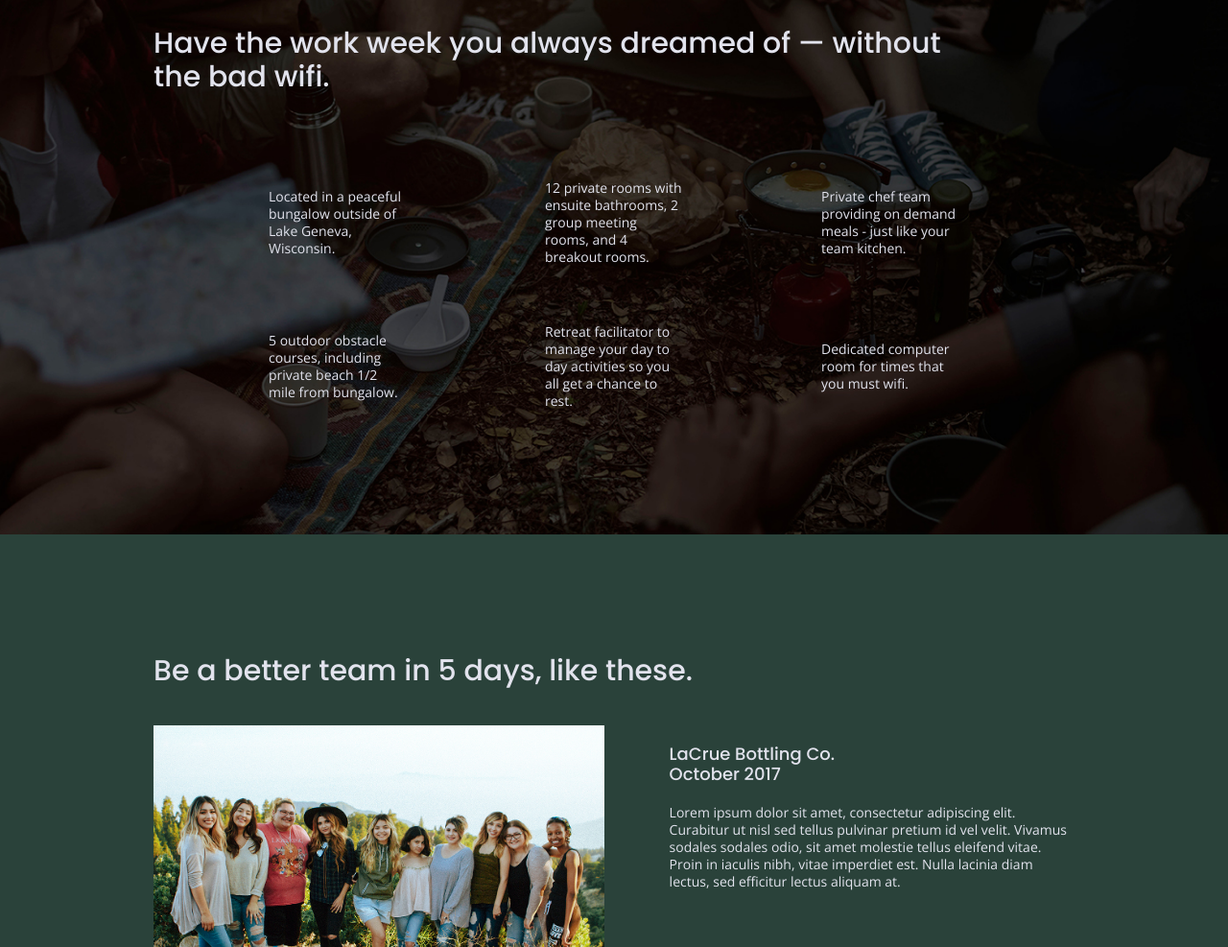
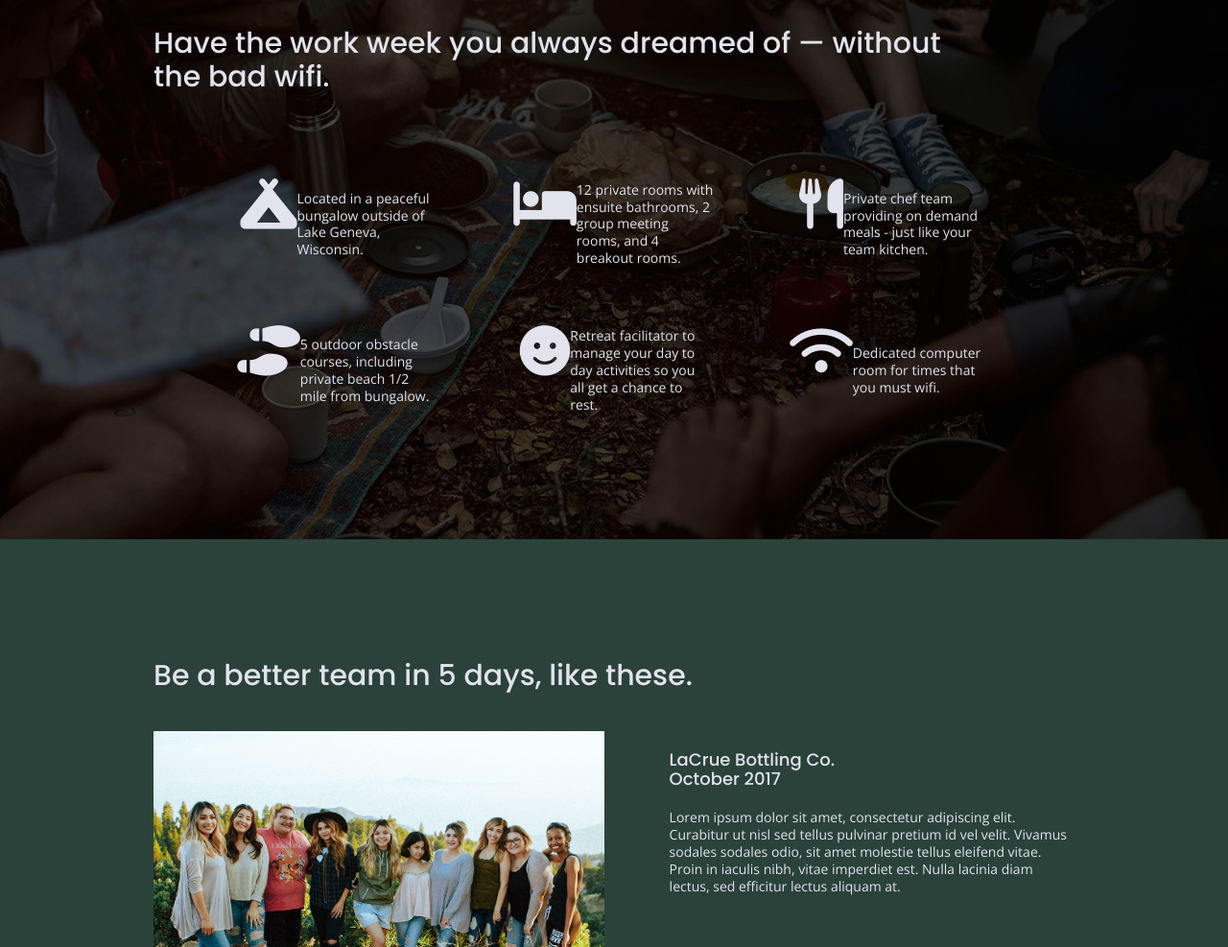
Before and after one commit to sarah-k-allen/206-unplugged-retreat, a website built with Parcel: page index.html in a window 1280 px wide. Shown: the part 768-1755 px from the top of the page at 96% size. Built offline with nearby package versions, Linux system fonts and the light colour scheme; files whose address does not match are found by name.

Commit message:
Added icon font tags and styles

```diff
--- a/css/main.css
+++ b/css/main.css
@@ -320,6 +320,11 @@ input[type=button] {
 .features h2{
   margin-bottom: 60px;
   width: 94%;
+}
+
+.features i {
+  font-size: 3.75em;
+  margin-bottom: 40px;
 }
 
 /* REVIEWS */
--- a/index.html
+++ b/index.html
@@ -20,6 +20,9 @@
   <link rel="stylesheet" href="css/main.css">
 
   <meta name="theme-color" content="#fafafa">
+
+   <!-- Font Awesome -->
+  <script src="https://kit.fontawesome.com/b99110280a.js" crossorigin="anonymous"></script>
 
   <!-- Google Fonts -->
   <link href="https://fonts.googleapis.com/css?family=Open+Sans:400,700|Poppins:500,700" rel="stylesheet">
@@ -83,32 +86,44 @@
         <div class="features-items">
 
           <article>
-            <p class="fontawesome-icon"></p>
+            <p class="fontawesome-icon">
+              <i class="fas fa-campground"></i>
+            </p>
             <p class ="features-item-description">Located in a peaceful bungalow outside of Lake Geneva, Wisconsin.</p>
           </article>
 
           <article>
-            <p class="fontawesome-icon"></p>
+            <p class="fontawesome-icon">
+              <i class="fas fa-bed"></i>
+            </p>
             <p class="features-item-description">12 private rooms with ensuite bathrooms, 2 group meeting rooms, and 4 breakout rooms.</p>
           </article>
 
           <article>
-            <p class="fontawesome-icon"></p>
+            <p class="fontawesome-icon">
+              <i class="fas fa-utensils"></i>
+            </p>
             <p class="features-item-description">Private chef team providing on demand meals - just like your team kitchen.</p>
           </article>
 
           <article>
-            <p class="fontawesome-icon"></p>
+            <p class="fontawesome-icon">
+              <i class="fas fa-shoe-prints"></i>
+            </p>
             <p class="features-item-description">5 outdoor obstacle courses, including private beach 1/2 mile from bungalow.</p>
           </article>
 
           <article>
-            <p class="fontawesome-icon"></p>
+            <p class="fontawesome-icon">
+              <i class="fas fa-smile"></i>
+            </p>
             <p class="features-item-description">Retreat facilitator to manage your day to day activities so you all get a chance to rest.</p>
           </article>
 
           <article>
-            <p class="fontawesome-icon"></p>
+            <p class="fontawesome-icon">
+              <i class="fas fa-wifi"></i>
+            </p>
             <p class="features-item-description">Dedicated computer room for times that you must wifi.</p>
           </article>
 
```
Also changed, not shown: about/index.html (+3 -0 lines), faq/index.html (+3 -0 lines).
